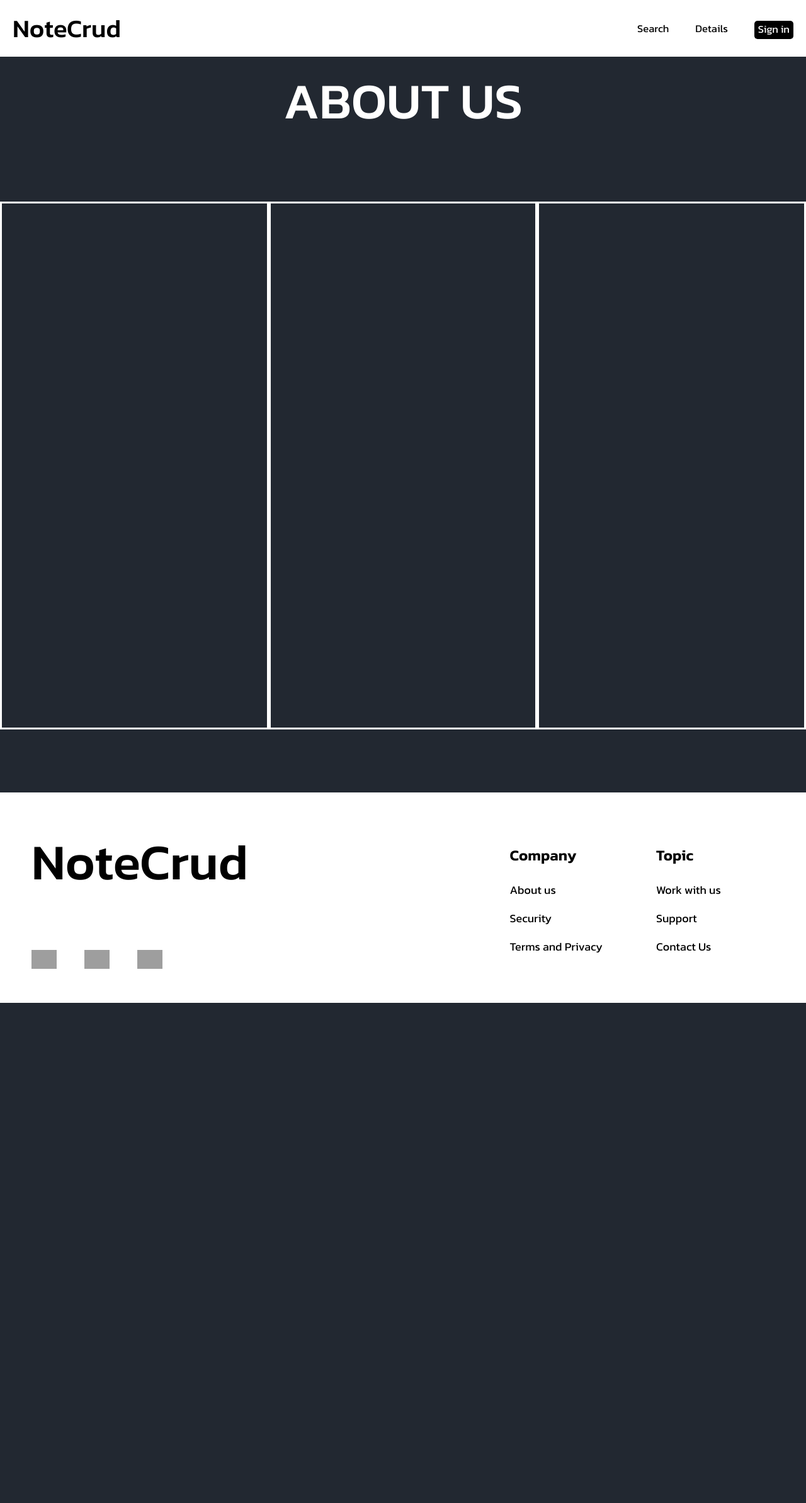
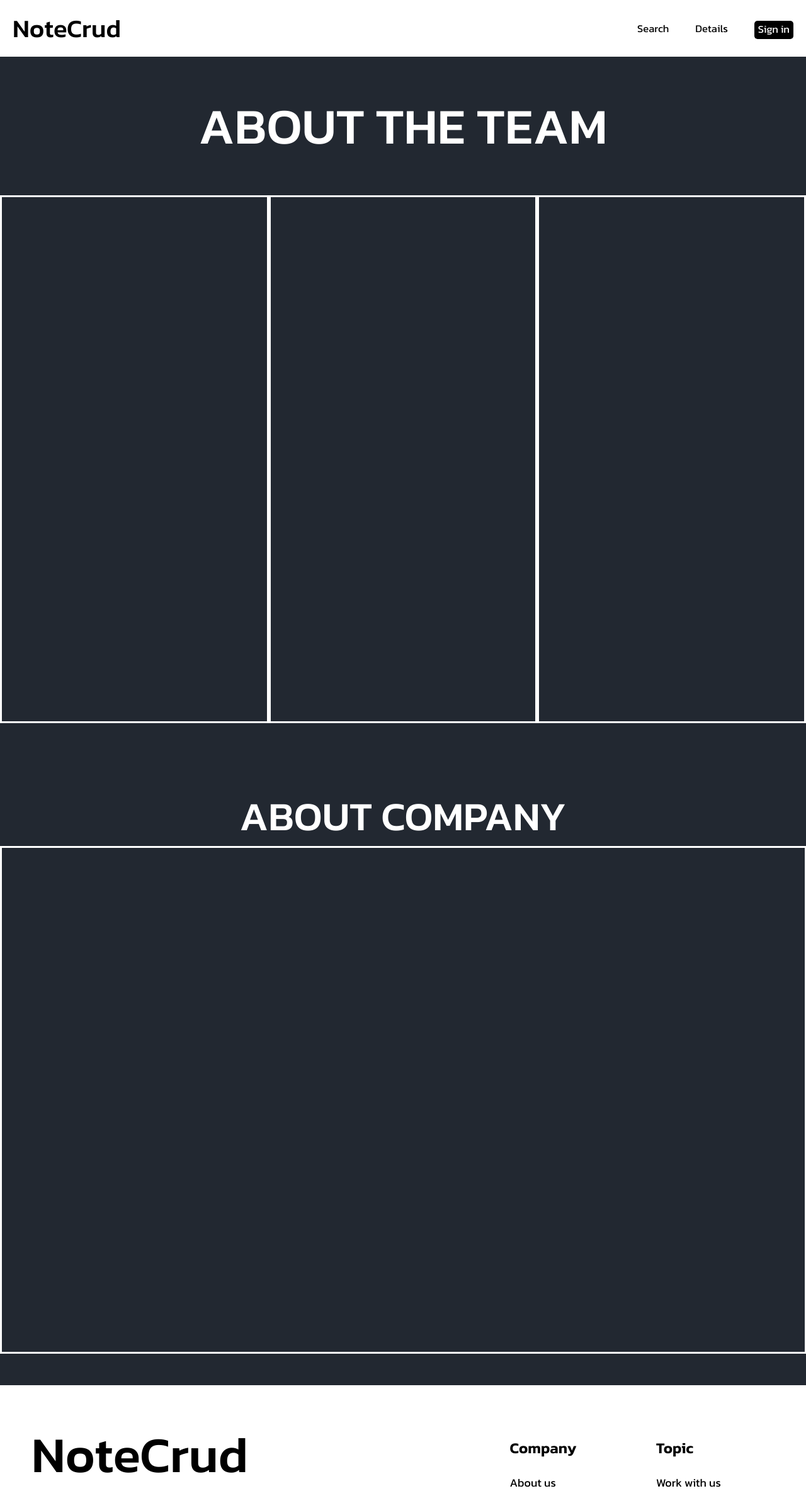
Before and after one commit to mohdAmaan187/notenest, a Python web app: template templates/about_us.html in a window 1280 px wide. Shown: the top 2386 px of the page at 63% size. Before the commit the page ends 1592 px from the top, so only its background shows below. Run offline with Jinja, Linux system fonts and the light colour scheme; the template is opened without the code that fills it, so the values that code supplies are empty; grey boxes are pictures that could not be loaded.

Commit message:
update css file

```diff
--- a/static/css/about_us.css
+++ b/static/css/about_us.css
@@ -32,11 +32,12 @@ body::-webkit-scrollbar {
 .page_heading_text {
     margin: 0;
     margin-top: 10px;
+    margin-top: 50px;
     font-weight: 500;
 }
 
 .about_us_hero {
-    margin-top: 100px;
+    margin-top: 50px;
     margin-bottom: 100px;
     display: flex;
     justify-content: space-evenly;
@@ -138,6 +139,65 @@ body::-webkit-scrollbar {
     scale: 1;
 }
 
+
+.about_company_heading {
+    margin: 0px;
+    font-size: 8vh;
+    font-family: "kanit";
+    font-weight: 500;
+    text-align: center;
+    color: white;
+    margin: 0;
+    margin-top: 10px;
+    margin-top: 50px;
+    font-weight: 500;
+}
+
+.about_company_animation {
+    width: 99.6%;
+    height: 100vh;
+    border: solid;
+    border-color: white;
+    display: flex;
+    margin-bottom: 50px
+}
+
+.anime_company_name {
+    transform: translateX(-20px);
+    margin: 0px;
+    font-family: "kanit";
+    writing-mode: vertical-rl;
+    font-size: 14.2vh;
+    color: white;
+    opacity: 0;
+    scale: 1;
+    transition: opacity 1s, scale 1s,transform 1s;
+}
+
+.anime_company_description {
+    margin: 0px;
+    color: white;
+    font-family: "kanit";
+    font-weight: 500;
+    font-size: 2.5vh;
+    opacity: 0;
+    scale: .9;
+    transition: opacity 1s, scale 1s;
+
+}
+
+.about_company_animation:hover .anime_company_name {
+    opacity: 1;
+    scale: 1.2;
+    transform: translateY(90px);
+}
+
+.about_company_animation:hover .anime_company_description {
+    opacity: 1;
+    scale: 1;
+}
+
+
 @media screen and (max-width: 600px) {
     .about_us_hero {
         flex-direction: column;
@@ -155,6 +215,15 @@ body::-webkit-scrollbar {
 
     .info_text {
         font-size: 2.5vh;
+    }
+
+    .anime_company_name {
+        font-size: 9vh;
+    }
+
+    .tt3,
+    .tt2 {
+        display: none;
     }
 }
 
@@ -183,6 +252,20 @@ body::-webkit-scrollbar {
     .hero_animation_3:hover .ashad {
         transform: translateY(100px);
     }
+
+    .about_company_animation:hover .anime_company_name {
+        transform: translateY(130px);
+    }
+
+
+    .anime_company_name {
+        font-size: 9vh;
+    }
+
+    /* .tt3, */
+    .tt2 {
+        display: none;
+    }
 }
 
 @media screen and (width:1706px){
@@ -208,3 +291,9 @@ body::-webkit-scrollbar {
         transform: translateY(80px);
     }
 }
+
+@media screen and (width:1024px) {
+    .anime_company_name {
+        font-size: 11vh;
+    }
+}
--- a/templates/about_us.html
+++ b/templates/about_us.html
@@ -35,7 +35,7 @@
     </div>
 
     <div class="page_heading">
-        <h1 class="page_heading_text">ABOUT US</h1>
+        <h1 class="page_heading_text">ABOUT THE TEAM</h1>
     </div>
 
     <div class="about_us_hero">
@@ -86,6 +86,38 @@
         </div>
     </div>
 
+    <div class="about_company">
+        <h1 class="about_company_heading">ABOUT COMPANY</h1>
+        <div class="about_company_animation">
+            <p class="anime_company_name">
+                NOTECRUD
+            </p>
+            <div class="about_us_text">
+            <p class="anime_company_description tt1">
+                Welcome to NoteCrud, a hub for students, by students. We’re a team of three college friends who realized that the best way to navigate the maze of academia is through collaboration and sharing resources.<br>
+                If you are wondering why the name NoteCrud, Well the Crud stands for Create, Read, Understand and Download.
+            </p>
+            <br><br>
+            <p class="anime_company_description tt2">
+                It all started in our Second year when we found ourselves juggling multiple classes, assignments, and extracurricular activities. And we noticed one challenge: finding quality notes that could help us prepare better for exams and assignments.
+                <br>
+                While we each had our own ways of taking notes, we quickly discovered that combining our resources and sharing them with others could make a huge difference.
+            </p>
+            <br class="tt2"><br class="tt2">
+            <p class="anime_company_description tt3">
+                We aim to create a comprehensive, collaborative, and user-friendly platform that helps students succeed academically. We believe in the power of shared knowledge and are committed to fostering a community where students can support each other.
+            </p>
+            <br class="tt3"><br class="tt3">
+            <p class="anime_company_description tt4">
+                JOIN US! Whether you’re looking to find notes for your next exam or share your own to help others, NoteCrud is the place for you. Together, we can build a community where every student has the tools they need to succeed.
+                <br>
+                <br>
+                Thank you for being a part of our journey!
+            </p>
+        </div>
+        </div>
+    </div>
+
 
     <div class="footer">
         <div class="footer_company_name">
```
